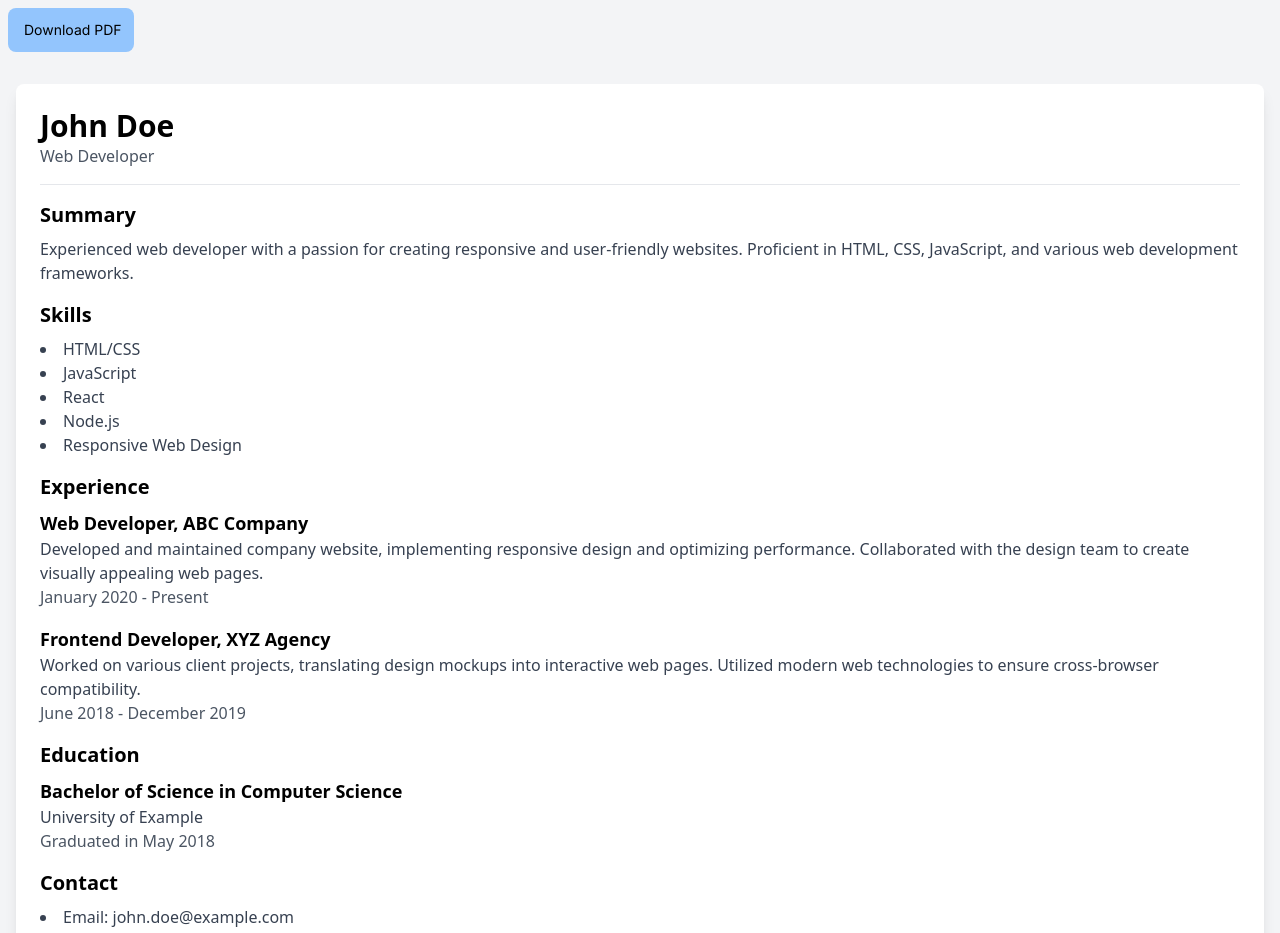
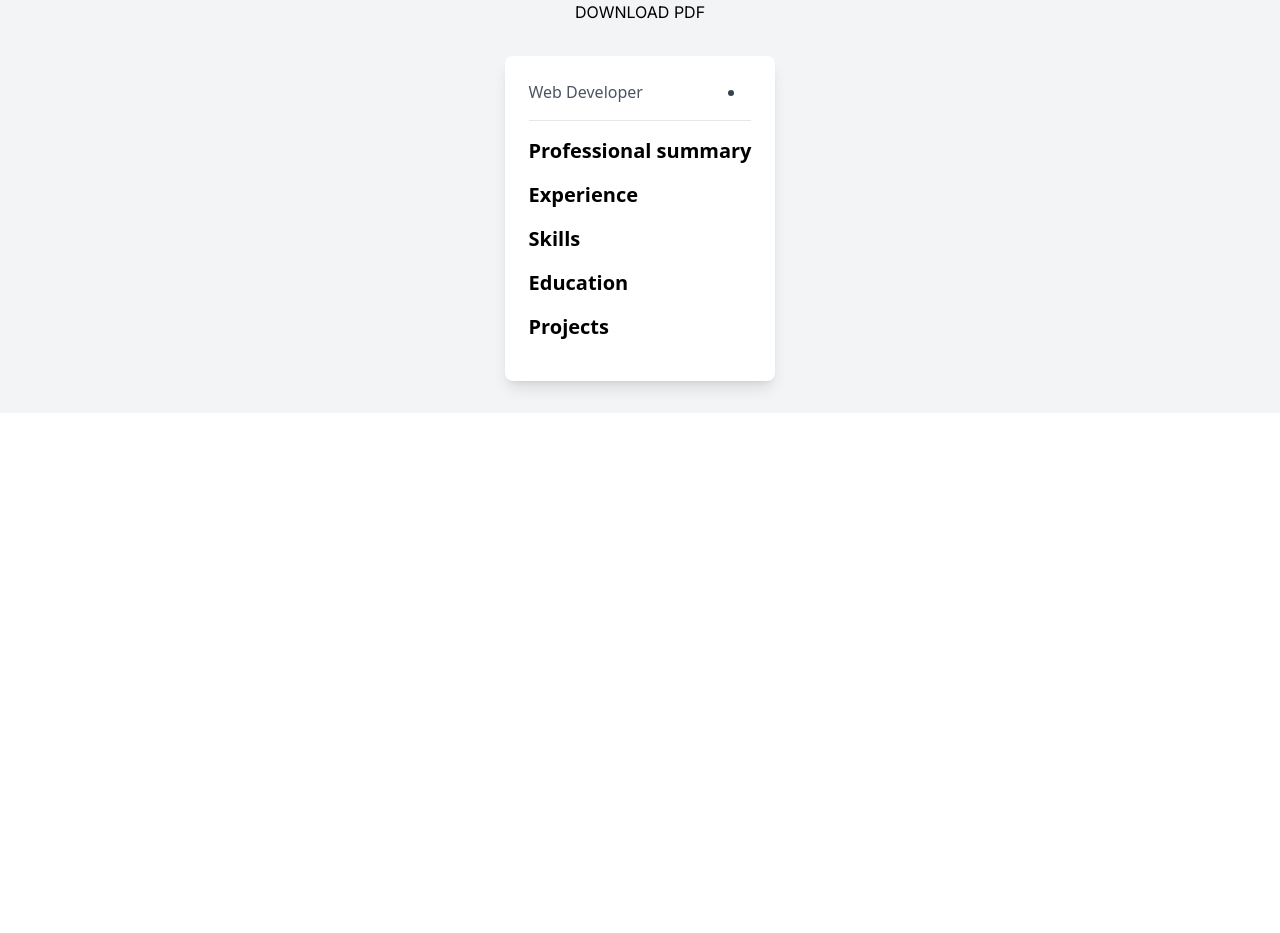
Before and after one commit to bloodcommits/pdf-uploader, a Next.js app: page /resumeBuilder/template1 in a window 1280 px wide. Shown: the top 933 px of the page. After the commit the page ends 800 px from the top, so only its background shows below. Built offline with nearby package versions, Linux system fonts and the light colour scheme.

Commit message:
data is embedded into the template

```diff
--- a/app/components/resumeTemplate/ResumeTemplate1.tsx
+++ b/app/components/resumeTemplate/ResumeTemplate1.tsx
@@ -1,75 +1,139 @@
-import React, { useEffect } from 'react'
+import { platform } from "os";
+import React, { useEffect, useState } from "react";
 
 const ResumeTemplate1 = () => {
+  const [personalInfo, setPersonalInfo] = useState({
+    name: "",
+    phone: "",
+    email: "",
+    age: "",
+    location: "",
+  });
 
-    useEffect(() => {
+  const [academicQualifications, setAcademicQualifications] = useState<
+    string[]
+  >([]);
+  const [professionalSummary, setProfessionalSummary] = useState<string[]>([]);
+  const [professionalExperience, setProfessionalExperience] = useState<
+    string[]
+  >([]);
+  const [additionalResponsibilities, setAdditionalResponsibilities] = useState<
+    string[]
+  >([]);
+  const [professionalDevelopment, setProfessionalDevelopment] = useState<
+    string[]
+  >([]);
+  const [professionalSkills, setProfessionalSkills] = useState<string[]>([]);
+  const [professionalAccolades, setProfessionalAccolades] = useState<string[]>(
+    []
+  );
+  const [projects, setProjects] = useState<
+    { name: string; url: string; description: string; date: string }[]
+  >([]);
+  const [socialLinks, setSocialLinks] = useState<
+    { platform: string; url: string }[]
+  >([]);
 
-        const data = localStorage.getItem("data")
-        if (data) {
-            const obj = JSON.parse(data)
-            console.log(obj)
+  // Fetch data from local storage when component mounts
 
-        }
-    }, [])
+  useEffect(() => {
+    const jsondata = localStorage.getItem("data");
+    if (jsondata) {
+      const data = JSON.parse(jsondata);
+      console.log(data);
 
-    return (
-        <div className="bg-gray-100 font-sans">
-            <div className="container mx-auto py-8 px-4">
-                <div id="pdf-content" className="bg-white p-6 rounded-lg shadow-lg">
-                    <h1 className="text-3xl font-semibold">John Doe</h1>
-                    <p className="text-gray-600">Web Developer</p>
+      // Update state with data from local storage
+      setPersonalInfo(data.personalInfo);
+      setAcademicQualifications(data.academicQualifications);
+      setProfessionalSummary(data.professionalSummary);
+      setProfessionalExperience(data.professionalExperience);
+      setAdditionalResponsibilities(data.additionalResponsibilities);
+      setProfessionalDevelopment(data.professionalDevelopment);
+      setProfessionalSkills(data.professionalSkills);
+      setProfessionalAccolades(data.professionalAccolades);
+      setProjects(data.projects);
+      setSocialLinks(data.socialLinks);
+    }
+  }, []);
 
-                    <hr className="my-4" />
+  return (
+    <div className="bg-gray-100 font-sans">
+      <div className="container mx-auto py-8 px-4  ">
+        <div id="pdf-content" className="bg-white p-6 rounded-lg shadow-lg">
+          <div className="flex justify-between items-center  ">
+            <div>
+              {<h1 className="text-3xl font-semibold">{personalInfo.name}</h1>}
+              <p className="text-gray-600">Web Developer</p>
+            </div>
+            <div>
+              <ul className="list-disc list-inside text-gray-700">
+                <li>{personalInfo.email}</li>
+                {socialLinks.map((link,index)=>(
+                    <li>{link.platform}: <a className="text-blue-500 hover:underline" href={link.url}>
+                        {link.url}
+                        </a></li>
+                ))}
 
-                    <h2 className="text-xl font-semibold mb-2">Summary</h2>
-                    <p className="text-gray-700">Experienced web developer with a passion for creating responsive and user-friendly
-                        websites. Proficient in HTML, CSS, JavaScript, and various web development frameworks.</p>
+              </ul>
+            </div>
+          </div>
 
-                    <h2 className="text-xl font-semibold mt-4 mb-2">Skills</h2>
-                    <ul className="list-disc list-inside text-gray-700">
-                        <li>HTML/CSS</li>
-                        <li>JavaScript</li>
-                        <li>React</li>
-                        <li>Node.js</li>
-                        <li>Responsive Web Design</li>
-                    </ul>
+          <hr className="my-4" />
 
-                    <h2 className="text-xl font-semibold mt-4 mb-2">Experience</h2>
-                    <div className="mb-4">
-                        <h3 className="text-lg font-semibold">Web Developer, ABC Company</h3>
-                        <p className="text-gray-700">Developed and maintained company website, implementing responsive design and
-                            optimizing performance. Collaborated with the design team to create visually appealing web pages.
-                        </p>
-                        <p className="text-gray-600">January 2020 - Present</p>
-                    </div>
+          <h2 className="text-xl font-semibold mb-2">Professional summary</h2>
+          <p className="text-gray-700">
+            {!professionalSummary ? <p>not available</p> : professionalSummary}
+          </p>
 
-                    <div className="mb-4">
-                        <h3 className="text-lg font-semibold">Frontend Developer, XYZ Agency</h3>
-                        <p className="text-gray-700">Worked on various client projects, translating design mockups into interactive
-                            web pages. Utilized modern web technologies to ensure cross-browser compatibility.</p>
-                        <p className="text-gray-600">June 2018 - December 2019</p>
-                    </div>
+          <h2 className="text-xl font-semibold mt-4 mb-2">Experience</h2>
+          {professionalExperience.map((exp, index) => (
+            <div key={index} className="mb-4">
+              <h3 className="text-lg font-semibold">
+                {
+                  // company name
+                }
+              </h3>
+              <p className="text-gray-700">
+                {
+                  //  job desc
+                }
+              </p>
+              <p className="text-gray-600">
+                {
+                  // comapny duration
+                }
+              </p>
+            </div>
+          ))}
 
-                    <h2 className="text-xl font-semibold mt-4 mb-2">Education</h2>
-                    <div className="mb-4">
-                        <h3 className="text-lg font-semibold">Bachelor of Science in Computer Science</h3>
-                        <p className="text-gray-700">University of Example</p>
-                        <p className="text-gray-600">Graduated in May 2018</p>
-                    </div>
+          <h2 className="text-xl font-semibold mt-4 mb-2">Skills</h2>
+          <ul className="list-disc list-inside text-gray-700">
+            {professionalSkills.map((skill, index) => (
+              <li key={index}>{skill}</li>
+            ))}
+          </ul>
 
-                    <h2 className="text-xl font-semibold mt-4 mb-2">Contact</h2>
-                    <ul className="list-disc list-inside text-gray-700">
-                        <li>Email: john.doe@example.com</li>
-                        <li>LinkedIn: <a href="https://www.linkedin.com/in/johndoe"
-                            className="text-blue-500 hover:underline">linkedin.com/in/johndoe</a></li>
-                        <li>Website: <a href="https://www.johndoe.com" className="text-blue-500 hover:underline">johndoe.com</a>
-                        </li>
-                    </ul>
-                </div>
+          <h2 className="text-xl font-semibold mt-4 mb-2">Education</h2>
+          {academicQualifications.map((aca, index) => (
+            <div key={index} className="mb-4">
+              <p className="text-gray-700">{aca}</p>
             </div>
+          ))}
 
+          <h2 className="text-xl font-semibold mt-4 mb-2">Projects</h2>
+          <div className="mb-4">
+            {projects.map((project, index) => (
+              <div key={index}>
+                <h3 className="text-lg font-semibold">{project.name}</h3>
+                <p className="text-gray-700">{project.description}</p>
+                <p className="text-gray-600">{project.date}</p>
+              </div>
+            ))}
+          </div>
         </div>
-    )
-}
+      </div>
+    </div>
+  );
+};
 
-export default ResumeTemplate1
+export default ResumeTemplate1;
--- a/app/resumeBuilder/template1/page.tsx
+++ b/app/resumeBuilder/template1/page.tsx
@@ -1,16 +1,40 @@
 "use client"
 import ResumeTemplate1 from "@/app/components/resumeTemplate/ResumeTemplate1"
+import html2canvas from "html2canvas";
+import jsPDF from "jspdf";
 import { useRef } from "react";
 import ReactToPrint from 'react-to-print';
 
 const StandardTemplate = () => {
   const resumeDownloadRef = useRef(null);
 
+  const contentRef = useRef<HTMLDivElement>(null);
+  const handleGeneratePdf = async () => {
+    if (!contentRef.current) return;
+
+    const canvas = await html2canvas(contentRef.current, {
+      scale: 2, // Increase the scale to capture at higher resolution
+    });
+
+    const imgData = canvas.toDataURL('image/png');
+    const pdf = new jsPDF({
+      orientation: 'portrait',
+      unit: 'pt', // Using points for better precision
+      format: 'a4',
+    });
+
+    const imgWidth = pdf.internal.pageSize.getWidth();
+    const imgHeight = (canvas.height * imgWidth) / canvas.width;
+
+    pdf.addImage(imgData, 'PNG', 0, 0, imgWidth, imgHeight);
+    pdf.save('document.pdf');
+  };
+
 
   return (
-    <div className="bg-gray-100" >
+    <div className="bg-gray-100 flex justify-center flex-col items-center" >
 
-      <ReactToPrint
+      {/* <ReactToPrint
         trigger={() => (
           <button
             className='bg-blue-300 px-3 py-3 rounded-lg mt-2 ml-2'
@@ -21,11 +45,21 @@ const StandardTemplate = () => {
         content={() => resumeDownloadRef.current}
         pageStyle="@page { margin: 0; }"
         documentTitle='Resume Builder'
-      />
+      /> */}
+      <button onClick={handleGeneratePdf}>
+        DOWNLOAD PDF
+      </button>
 
-      <div ref={resumeDownloadRef}>
+      <div
+      className="p-0"
+      //  ref={resumeDownloadRef}
+       ref={contentRef}
+        >
         <ResumeTemplate1 />
+
+
       </div>
+
 
 
 
```
